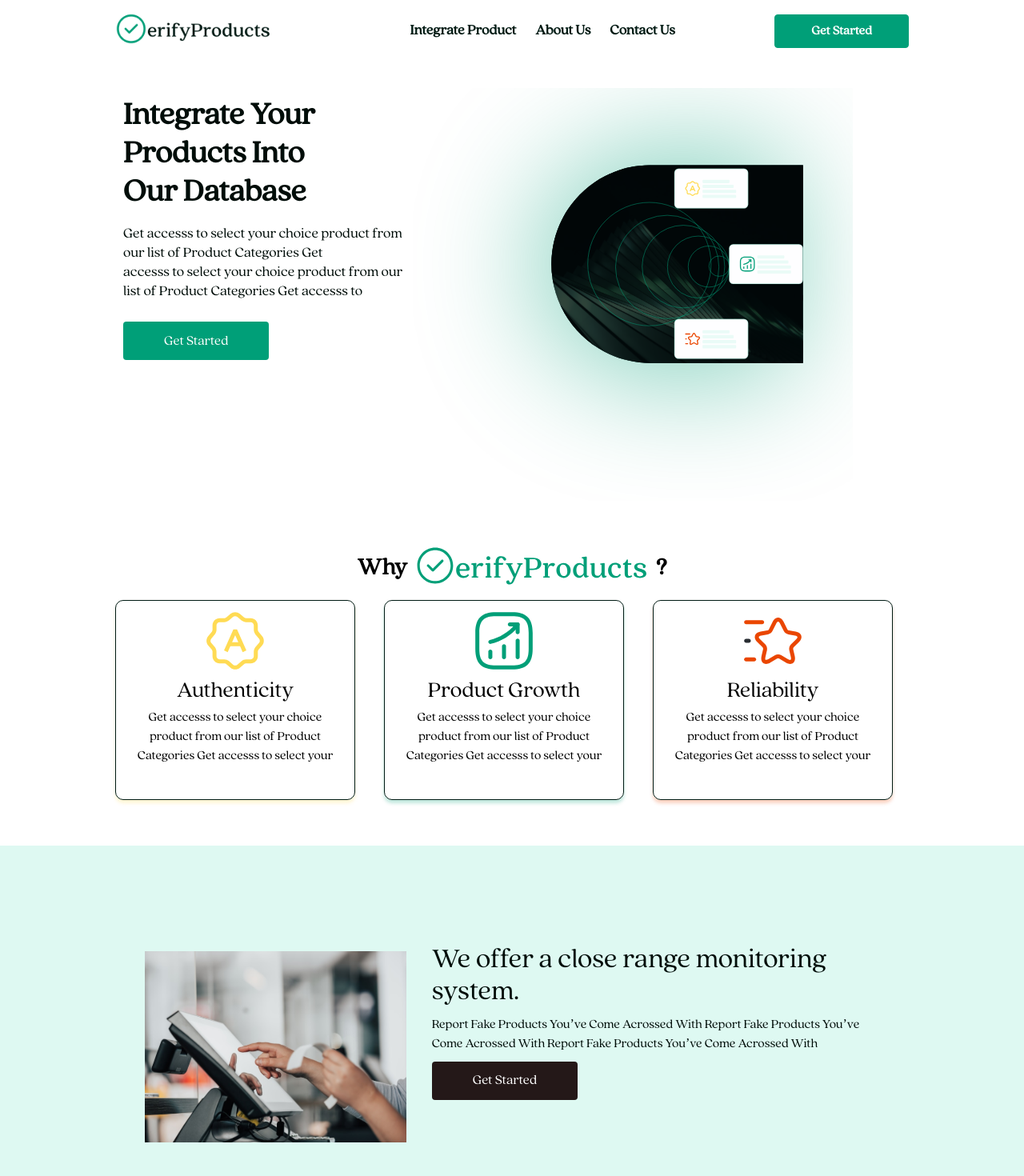
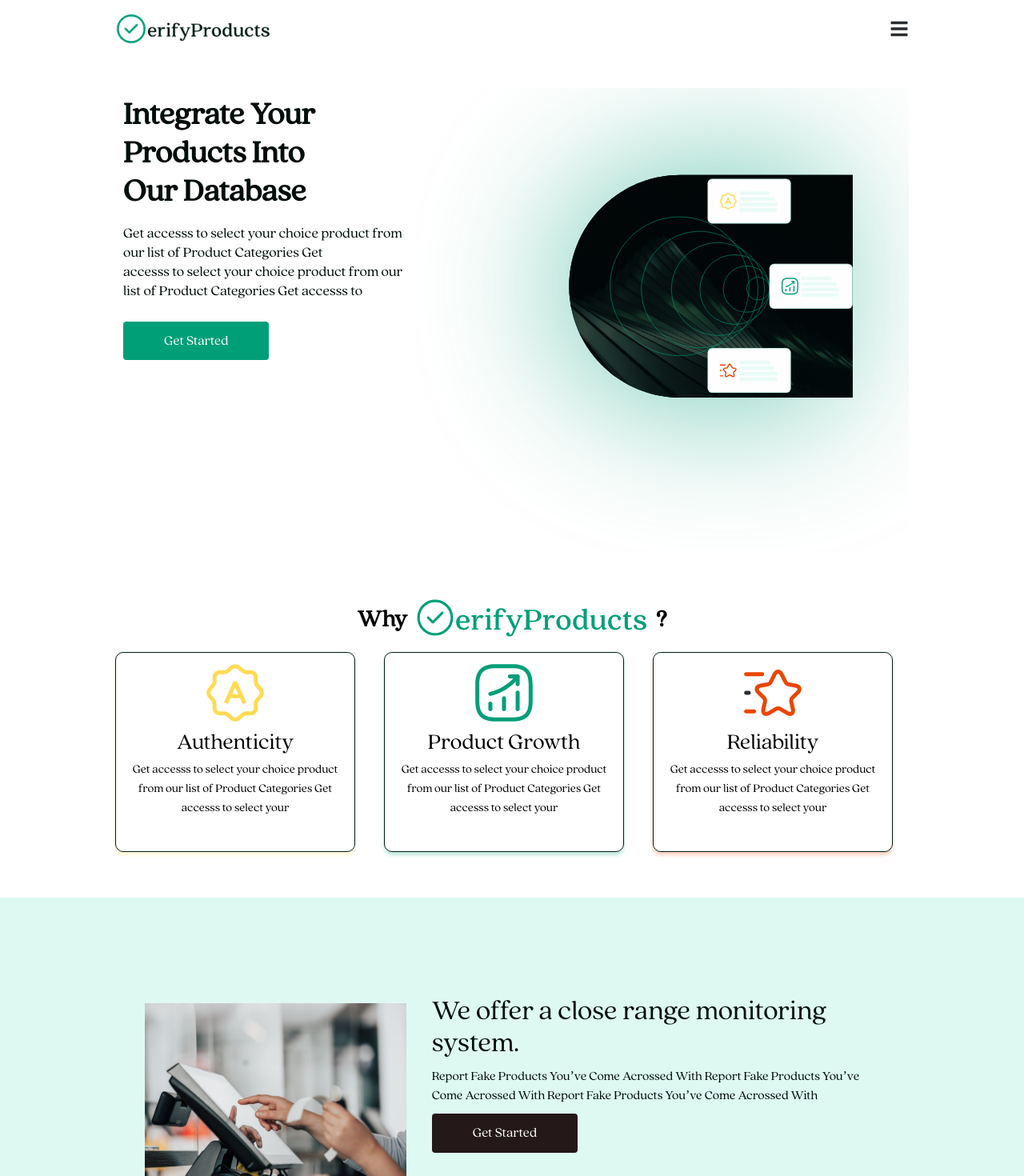
Before and after one commit to Verify-App-TUTN/VerifyProduct, a React (Create React App) app: page / in a window 1280 px wide. Shown: the top 1470 px of the page at 80% size. Built offline with nearby package versions, Linux system fonts and the light colour scheme.

Commit message:
fixing some issues on dev branch

```diff
--- a/src/components/Header.jsx
+++ b/src/components/Header.jsx
@@ -43,7 +43,7 @@ const Header = ({
         <li className="none">{link4}</li>
       </ul>
       {button && (
-        <Link to="/verifyform">
+        <Link to="/verifyform" className="button">
           <button className="btn">{buttonText}</button>
         </Link>
       )}
@@ -85,15 +85,15 @@ const Nav = styled.nav`
     background-color: #009f78;
     border-color: #009f78;
   }
-  @media screen and (max-width: 930px) {
+  @media screen and (max-width: 1299px) {
     position: relative;
     z-index: 999;
     button,
-    .lastDiv {
-      display: none;
+    .lastDiv,
+    .button {
+      display: none !important;
     }
     .toggle {
-      padding-right: 1rem;
       display: block;
       z-index: 51;
       svg {
--- a/src/components/Landing.jsx
+++ b/src/components/Landing.jsx
@@ -63,8 +63,9 @@ const Landing = () => {
                 <img src={Icon1} alt="" />
                 <p className="heading">Authenticity</p>
                 <p className="text">
-                  Get accesss to select your choice product from our list of
-                  Product Categories Get accesss to select your{" "}
+                  <span>Get accesss to select your choice product</span>
+                  <span>from our list of Product Categories Get</span>
+                  <span>accesss to select your</span>
                 </p>
               </div>
             </div>
@@ -73,8 +74,9 @@ const Landing = () => {
                 <img src={Icon2} alt="" />
                 <p className="heading">Product Growth</p>
                 <p className="text">
-                  Get accesss to select your choice product from our list of
-                  Product Categories Get accesss to select your{" "}
+                  <span>Get accesss to select your choice product</span>
+                  <span>from our list of Product Categories Get</span>
+                  <span>accesss to select your</span>
                 </p>
               </div>
             </div>
@@ -83,8 +85,9 @@ const Landing = () => {
                 <img src={Icon3} alt="" />
                 <p className="heading">Reliability</p>
                 <p className="text">
-                  Get accesss to select your choice product from our list of
-                  Product Categories Get accesss to select your{" "}
+                  <span>Get accesss to select your choice product</span>
+                  <span>from our list of Product Categories Get</span>
+                  <span>accesss to select your</span>
                 </p>
               </div>
             </div>
@@ -257,6 +260,7 @@ const Section = styled.main`
     flex-direction: column;
     align-items: center;
     justify-content: center;
+    text-align: center;
   }
 
   #why-verify .head {
@@ -272,8 +276,11 @@ const Section = styled.main`
   }
   #why-verify .card-body .text {
     font-weight: 400;
-    font-size: 16px;
+    font-size: 15px;
     line-height: 24px;
+    span {
+      display: block;
+    }
   }
   .wLg {
     width: 100%;
@@ -284,7 +291,6 @@ const Section = styled.main`
   .image-1 {
     width: 100%;
     height: auto;
-    padding-right: 70px;
   }
   .image-2 {
     width: 100%;
```
